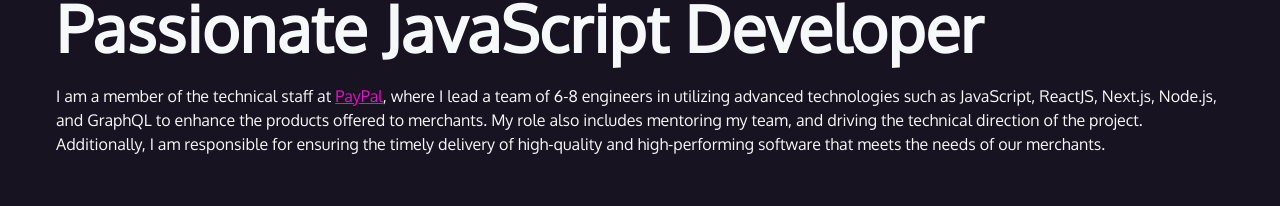
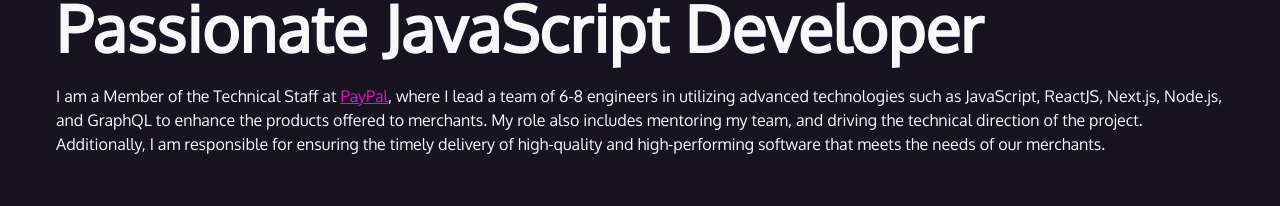
Before and after one commit to vkotu/portfolio-next, a Next.js app: page / in a window 1280 px wide. Shown: the part 392-598 px from the top of the page. Built offline with nearby package versions, Linux system fonts and the light colour scheme; a web font is replaced by a local one.

Commit message:
change content better

```diff
--- a/components/Home.jsx
+++ b/components/Home.jsx
@@ -60,7 +60,7 @@ const Home = () => {
 
         <h2>Passionate JavaScript Developer</h2>
         <p>
-          I am a member of the technical staff at{" "}
+          I am a Member of the Technical Staff at{" "}
           <a href="https://paypal.com/mep">PayPal</a>, where I lead a team of
           6-8 engineers in utilizing advanced technologies such as JavaScript,
           ReactJS, Next.js, Node.js, and GraphQL to enhance the products offered
```
